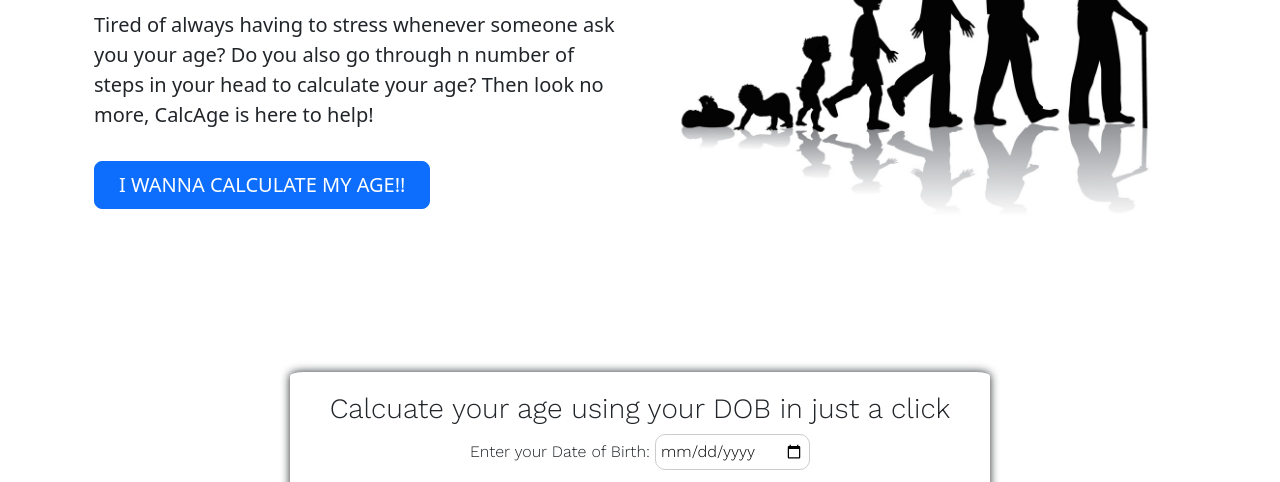
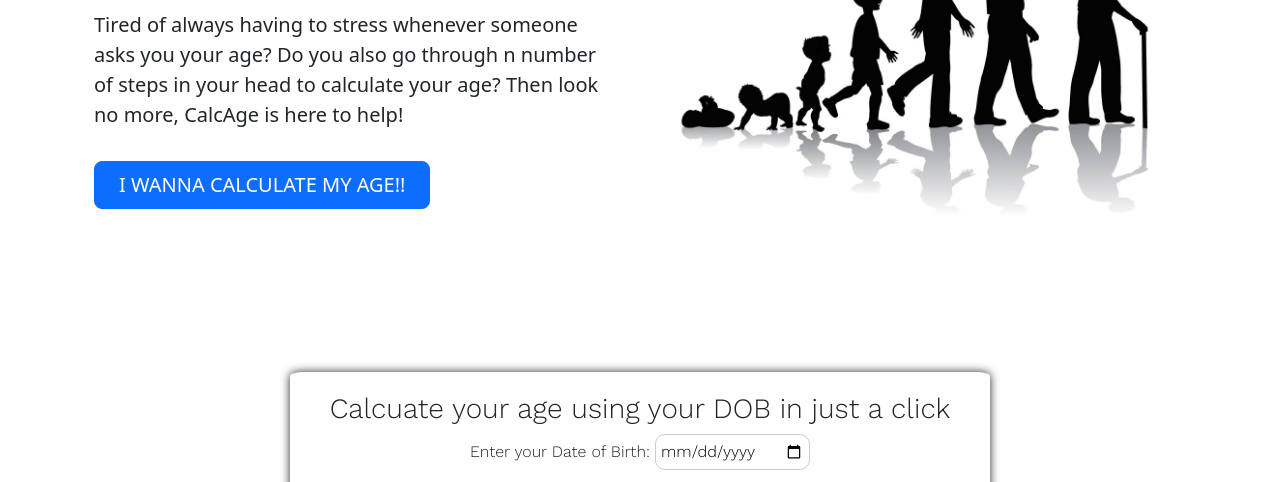
Before and after one commit to rudra1ghosh/CalcAge, a plain HTML site: page index.html in a window 1280 px wide. Shown: the part 273-755 px from the top of the page. Drawn offline with nearby package versions, Linux system fonts and the light colour scheme.

Commit message:
Update index.html

```diff
--- a/index.html
+++ b/index.html
@@ -52,7 +52,7 @@
               Welcome to CalcAge
             </h1>
             <p class="lead">
-             Tired of always having to stress whenever someone ask you your age? Do you also go through n number of steps in your head to calculate your age? Then look no more, CalcAge is here to help!
+             Tired of always having to stress whenever someone asks you your age? Do you also go through n number of steps in your head to calculate your age? Then look no more, CalcAge is here to help!
             </p>
             <div class="d-grid gap-2 d-md-flex justify-content-md-start">
               <a href=#age><button type="button" class="btn btn-primary btn-lg px-4 me-md-2">
```
